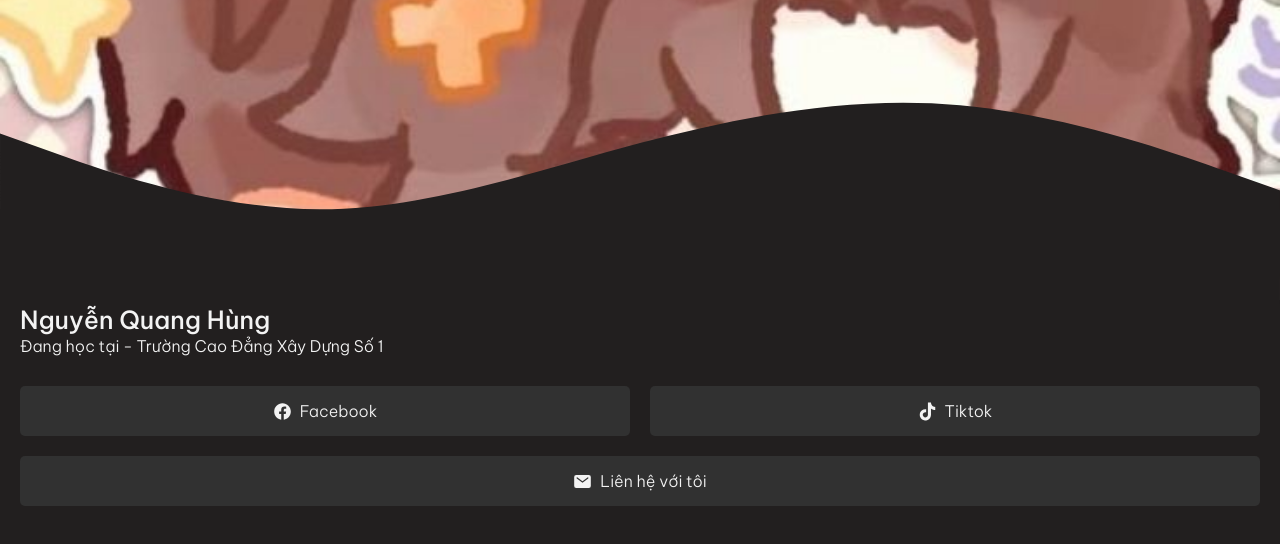
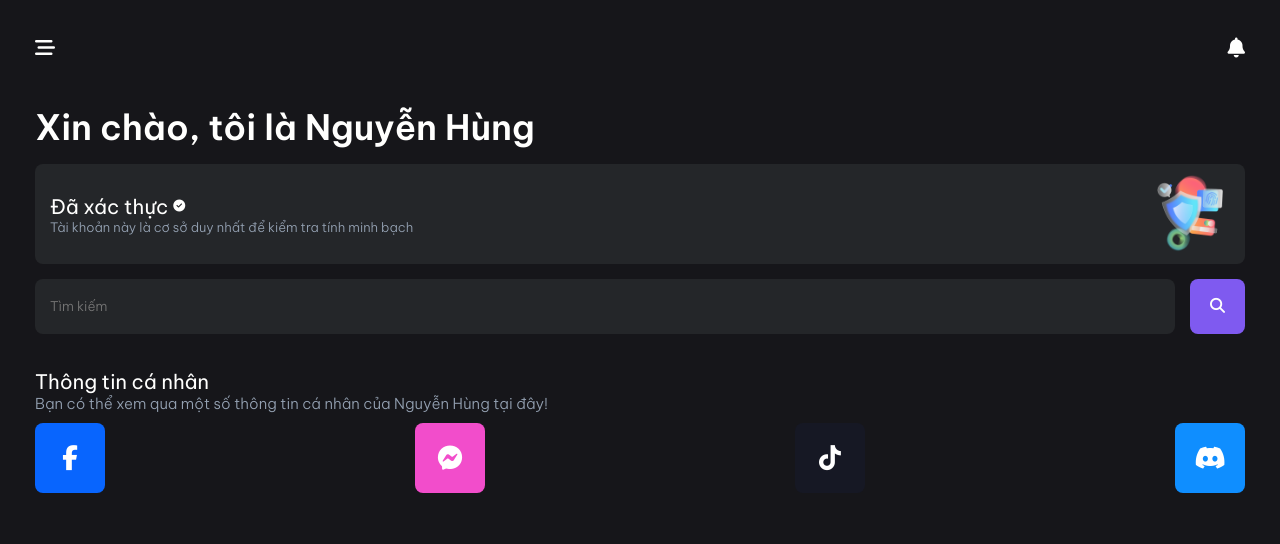
Before and after one commit to HaHngDuckk/MyHngDuck, a plain HTML site: page index.html in a window 1280 px wide. Drawn offline with nearby package versions, Linux system fonts and the light colour scheme.

Commit message:
Add files via upload

```diff
--- a/index.html
+++ b/index.html
@@ -1,47 +1,83 @@
 <!DOCTYPE html>
-<html>
+<html lang="en">
 
 <head>
   <meta charset="UTF-8">
-  <meta name="viewport" content="width=device-width, initial-scale=1">
+  <meta name="viewport" content="width=device-width, initial-scale=1.0">
+  <meta http-equiv="X-UA-Compatible" content="ie=edge">
   <link rel="stylesheet" href="style.css">
-  <title>Nguyễn Hùng</title>
+  <link rel="stylesheet" href="https://cdnjs.cloudflare.com/ajax/libs/font-awesome/6.6.0/css/all.min.css" integrity="sha512-Kc323vGBEqzTmouAECnVceyQqyqdsSiqLQISBL29aUW4U/M7pSPA/gEUZQqv1cwx4OnYxTxve5UMg5GT6L4JJg==" crossorigin="anonymous" referrerpolicy="no-referrer" />
+  <title>Document</title>
 </head>
 
 <body>
-
   <div id="container">
 
-    <div class="div-border-avatar">
-      <img src="avatar.jpg" class="img-avatar">
-      <img src="wave.svg" class="img-wave">
+    <nav class="navbar">
+      <a href="" class="a-navbar">
+        <i class="fa-solid fa-bars-staggered icon-navbar"></i>
+      </a>
+      <a href="" class="a-navbar">
+        <i class="fa-solid fa-bell icon-navbar"></i>
+      </a>
+    </nav>
+
+    <div class="div-hello">
+      <p class="p-hello">
+        Xin chào, tôi là Nguyễn Hùng
+      </p>
     </div>
 
-    <div class="div-name-user">
-      <p class="p-name">Nguyễn Quang Hùng</p>
-      <p class="p-school">Đang học tại - Trường Cao Đẳng Xây Dựng Số 1</p>
-    </div>
-
-    <div class="div-border-mxh">
-      <div class="div-box-mxh">
-        <a href="https://www.facebook.com/myhngduck?mibextid=ZbWKwL" class="a-mxh">
-          <ion-icon name="logo-facebook" class="icon-mxh"></ion-icon> Facebook
-        </a>
-        <a href="https://www.tiktok.com/@myhngduck?_t=8oDGD2wTAHK&_r=1" class="a-mxh">
-          <ion-icon name="logo-tiktok" class="icon-mxh"></ion-icon> Tiktok
-        </a>
+    <div class="div-box-tips">
+      <div class="box-tips-1">
+        <p class="p-title-tips">
+          Đã xác thực <i class="fa-solid fa-circle-check"></i>
+        </p>
+        <p class="p-content-tips">
+          Tài khoản này là cơ sở duy nhất để kiểm tra tính minh bạch
+        </p>
+      </div>
+      <div class="box-tips-2">
+        <img src="xacthuc.png">
       </div>
     </div>
 
-    <div class="div-lh-email">
-      <a href="mailto:nghung6429@gmail.com" class="a-fl">
-        <ion-icon name="mail" class="icon-mxh"></ion-icon> Liên hệ với tôi
-      </a>
+    <div class="div-search">
+      <input type="text" placeholder="Tìm kiếm">
+      <button type="submit">
+        <i class="fa-solid fa-magnifying-glass"></i>
+      </button>
+    </div>
+
+    <div class="div-info-user">
+      <p class="p-title-info-user">
+        Thông tin cá nhân
+      </p>
+      <p class="p-content-info-user">
+        Bạn có thể xem qua một số thông tin cá nhân của Nguyễn Hùng tại đây!
+      </p>
+      <div class="div-box-info-border">
+
+        <a href="https://www.facebook.com/myhngduck?mibextid=ZbWKwL" class="a-info-user color-mxh-1">
+            <i class="fa-brands fa-facebook-f"></i>
+          </a>
+
+        <a href="https://m.me/myhngduck" class="a-info-user color-mxh-2">
+            <i class="fa-brands fa-facebook-messenger"></i>
+          </a>
+
+        <a href="https://www.tiktok.com/@myhngduck?_t=8ooaGnKVoP9&_r=1" class="a-info-user color-mxh-3">
+            <i class="fa-brands fa-tiktok"></i>
+          </a>
+
+        <a href="https://discord.com/invite/tHWndRUk" class="a-info-user color-mxh-4">
+            <i class="fa-brands fa-discord"></i>
+          </a>
+
+      </div>
     </div>
 
   </div>
-<script type="module" src="https://cdn.jsdelivr.net/npm/ionicons@latest/dist/ionicons/ionicons.esm.js"></script>
-<script nomodule src="https://cdn.jsdelivr.net/npm/ionicons@latest/dist/ionicons/ionicons.js"></script>
 </body>
 
 </html>
--- a/style.css
+++ b/style.css
@@ -122,91 +122,193 @@ body {
   color: var(--content-color);
 }
 
-:root {
-  --background-color: #221f1f;
-  --title-color: #FFFFFF;
-  --content-color: #F3F3F3;
-  --button-color: #313131;
-  --button-text-color: #1F1235;
+:root {/*
+  --background-color: #302020;
+  --title-color: #FEF8D6;
+  --content-color: #DEB88D;*/
+  --background-color: #16161a;
+  --title-color: #fffffe;
+  --content-color: #94a1b2;
+
+  --button-background: #7f5af0;
+  --button-title: #fffffe;
+
+  --box-background: #242629;
 }
 
 #container {
+  margin: 35px;
+}
+
+/*Thanh Công Cụ*/
+
+.navbar {
+  display: flex;
+  justify-content: space-between;
+  align-items: center;
+}
+
+.navbar .a-navbar {
+  color: var(--title-color);
+  text-decoration: none;
+  font-size: 20px;
+}
+
+.navbar .a-navbar .icon-navbar {
 
 }
 
-.div-border-avatar {
-  position: relative;
+/* Tiêu Đề*/
+
+.div-hello {
+  margin-top: 45px;
 }
 
-.img-avatar {
-  width: 100%;
-  height: 300px;
-  object-fit: cover;
-  background-size: cover;
+.div-hello .p-hello {
+  font-size: 35px;
+  font-weight: 600;
+  margin-right: 20%;
+  color: var(--title-color);
 }
 
-.img-wave {
-  position: absolute;
-  bottom: 0;
-  left: 0;
-  right: 0;
+/* Hình Ảnh Gợi Ý*/
+
+.div-box-tips {/*
+  margin-top: 15px;
+  border-radius: 8px;
+  padding: 15px;
+  text-decoration: none;
+  background: url(bg-tips.jpg);
+  color: #000000;
+  width: auto;
+  height: 100px;
+  background-size: cover;
+  object-fit: cover;*/
+  height: 100px;
+  width: auto;
+  background: var(--box-background);
+  margin-top: 15px;
+  border-radius: 8px;
+  display: flex;
+  align-items: center;
+  padding: 15px;
 }
 
-.div-name-user {
-  margin: 0px 20px 20px 20px;
+.box-tips-1 {
+  flex: 1;
 }
 
-.p-name {
-  font-family: "Be Vietnam Pro", sans-serif;
-  font-weight: 500;
-  font-style: normal;
+.p-title-tips {
+  color: var(--title-color);
+  font-size: 20px;
+  font-weight: 400;
+  display: flex;
+  align-items: center;
+}
+
+.p-title-tips i {
+  font-size: 12px;
+  margin-left: 5px;
+}
+
+.p-content-tips {
+  font-size: 13px;
+}
+
+.box-tips-2 {
+
+}
+
+.box-tips-2 img {
+  width: 80px;
+  height: 80px;
+  object-fit: cover;
+  background-size: cover
+}
+
+/* Tìm Kiếm */
+
+.div-search {
+  margin-top: 15px;
+  display: flex;
+}
+
+.div-search input {
+  height: 55px;
+  margin-right: 15px;
+  flex: 1;
+  padding: 15px;
+  border-radius: 8px;
+  border: none;
+  background: var(--box-background);
+  color: var(--background-color);
+}
+
+.div-search button {
+  width: 55px;
+  height: 55px;
+  border-radius: 8px;
+  border: none;
+  background: var(--button-background);
+}
+
+.div-search i {
+  color: var(--button-title);
+  font-size: 15px;
+}
+
+/* Thông Tin */
+
+.div-info-user {
+  margin-top: 35px;
+}
+
+.p-title-info-user {
+  color: var(--title-color);
+  font-size: 20px;
+  font-weight: 400;
+}
+
+.p-content-info-user {
+  font-size: 15px;
+}
+
+.div-box-info-border {
+  display: flex;
+  align-items: center;
+  justify-content: space-between;
+  margin-top: 10px;
+}
+
+.a-info-user {
+  width: 70px;
+  height: 70px;
+  background: var(--box-background);
+  display: flex;
+  border-radius: 8px;
+  padding: 10px;
+  align-items: center;
+  justify-content: center;
+  text-decoration: none;
+  color: #FFFFFF;
+}
+
+.a-info-user i {
   font-size: 25px;
 }
 
-.p-school {
-  margin-right: 40px;
+.color-mxh-1 {
+  background: #0865FE;
 }
 
-.div-border-mxh {
-  margin: 30px 10px 10px 10px;
+.color-mxh-2 {
+  background: #F24DCB;
 }
 
-.div-box-mxh {
-  display: flex;
-  margin-bottom: 20px;
+.color-mxh-3 {
+  background: #161824;
 }
 
-.a-mxh {
-  text-decoration: none;
-  color: var(--content-color);
-  background: var(--button-color);
-  width: 50%;
-  padding: 15px 10px;
-  margin: 0px 10px;
-  border-radius: 5px;
-  display: flex;
-  align-items: center;
-  justify-content: center;
+.color-mxh-4 {
+  background: #0F8EFF;
 }
-
-.icon-mxh {
-  margin-right: 8px;
-  font-size: 19px;
-}
-
-.div-lh-email {
-  margin: 0px 20px;
-  text-align: center;
-}
-
-.a-fl {
-  text-decoration: none;
-  color: var(--content-color);
-  background: var(--button-color);
-  padding: 15px 10px;
-  border-radius: 5px;
-  display: block;
-  display: flex;
-  align-items: center;
-  justify-content: center;
-}
```
Also changed, not shown: xacthuc.png (added).
